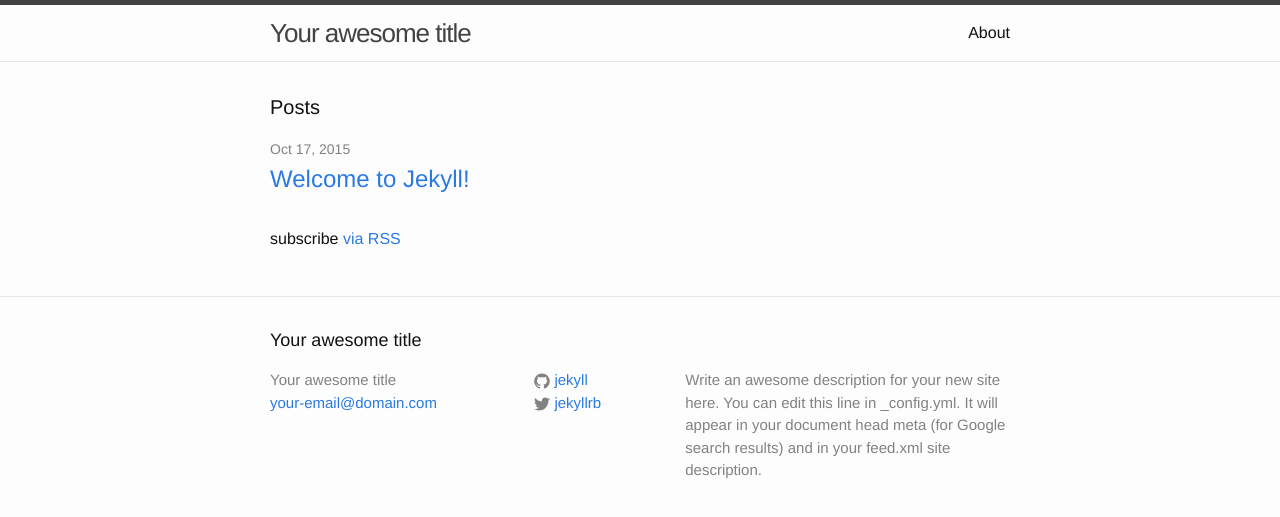
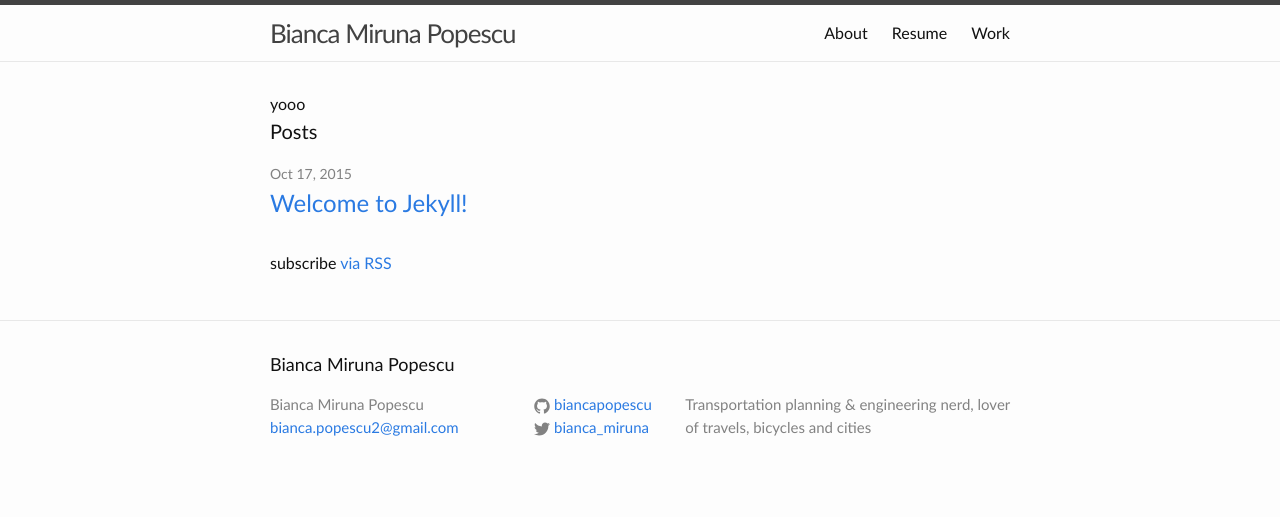
Before and after one commit to biancapopescu/biancapopescu.github.io, a Jekyll site: the page built from index.html, in a window 1280 px wide. Shown: the top 517 px of the page. Built offline with Jekyll 4.4.1, drawn with Linux system fonts in a browser that asks for light colours.

Commit message:
a shitload

```diff
--- a/_config.yml
+++ b/_config.yml
@@ -1,14 +1,12 @@
 # Site settings
-title: Your awesome title
-email: your-email@domain.com
+title: Bianca Miruna Popescu
+email: bianca.popescu2@gmail.com
 description: > # this means to ignore newlines until "baseurl:"
-  Write an awesome description for your new site here. You can edit this
-  line in _config.yml. It will appear in your document head meta (for
-  Google search results) and in your feed.xml site description.
+  Transportation planning & engineering nerd, lover of travels, bicycles and cities
 baseurl: "" # the subpath of your site, e.g. /blog/
-url: "http://yourdomain.com" # the base hostname & protocol for your site
-twitter_username: jekyllrb
-github_username:  jekyll
+url: "http://biancapopescu.info" # the base hostname & protocol for your site
+twitter_username: bianca_miruna
+github_username:  biancapopescu
 
 # Build settings
 markdown: kramdown
--- a/css/main.scss
+++ b/css/main.scss
@@ -6,7 +6,7 @@
 
 
 // Our variables
-$base-font-family: Helvetica, Arial, sans-serif;
+$base-font-family: Calibri, Helvetica, Arial, sans-serif;
 $base-font-size:   16px;
 $small-font-size:  $base-font-size * 0.875;
 $base-line-height: 1.5;
--- a/index.html
+++ b/index.html
@@ -3,7 +3,7 @@ layout: default
 ---
 
 <div class="home">
-
+yooo
   <h1 class="page-heading">Posts</h1>
 
   <ul class="post-list">
```
Also changed, not shown: resume.md (added, +11 -0 lines), work.md (added, +11 -0 lines).
